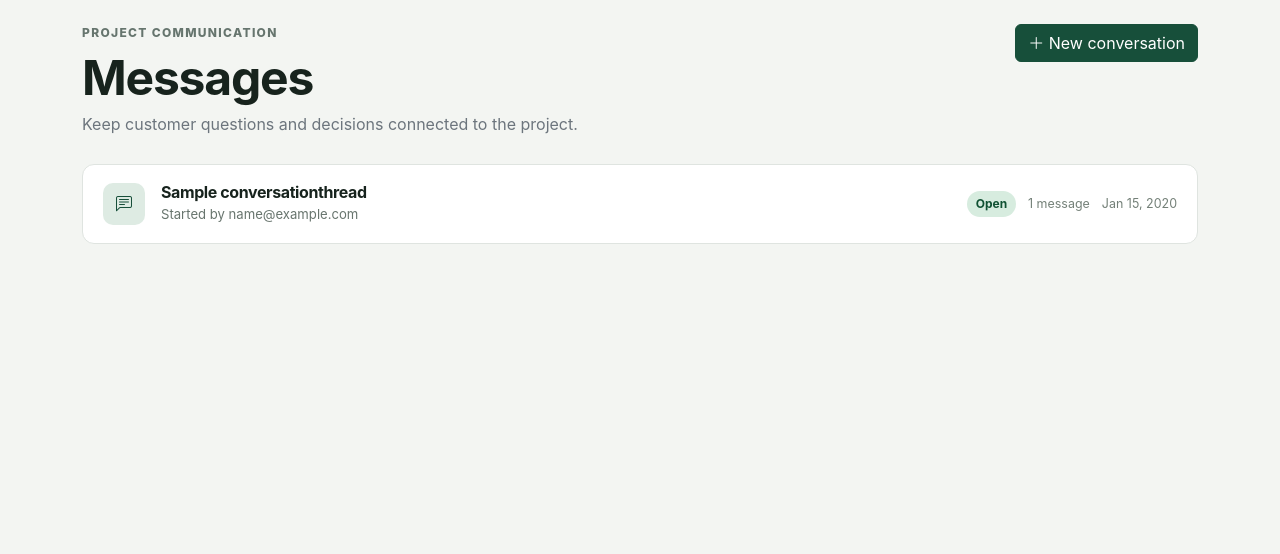
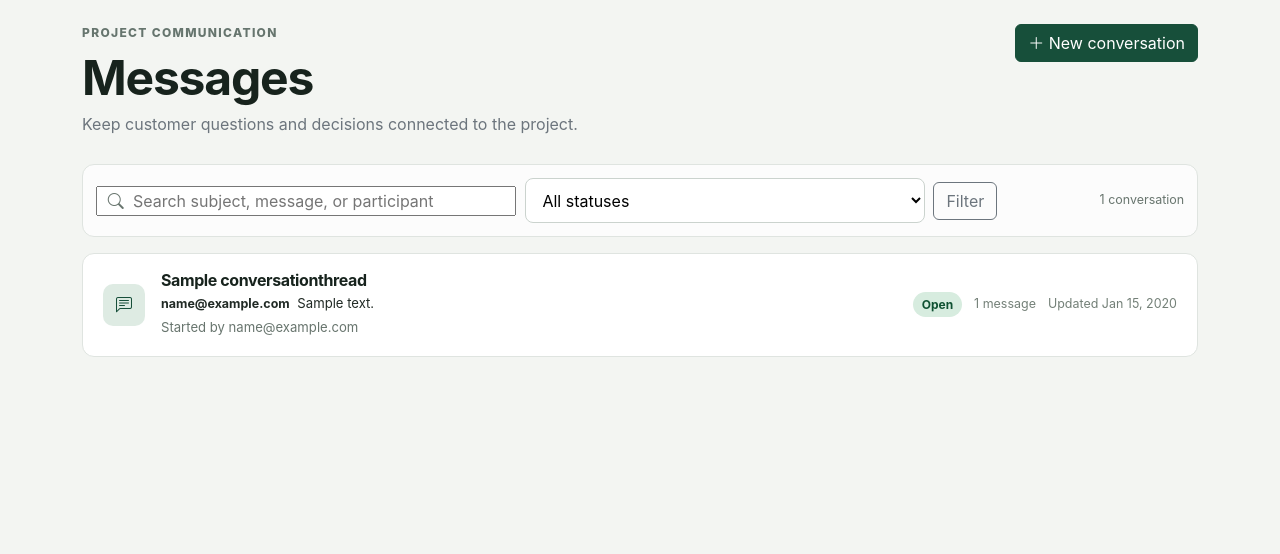
Before and after one commit to mprovost129/construction_manager, a Django app: page /projects/1/messages/ in a window 1280 px wide. Shown: the part 126-680 px from the top of the page. Run offline with Django 5.2, Linux system fonts and the light colour scheme; a user stored in the database is signed in; tables that the repository leaves empty hold one stand-in row (values such as "Sample post").

Commit message:
feat: enhance message list with search and filter functionality, improve UI for thread display

```diff
--- a/projects/templates/projects/message_list.html
+++ b/projects/templates/projects/message_list.html
@@ -14,17 +14,70 @@
     <a class="btn btn-primary" href="{% url 'projects:message_create' project.pk %}"><i class="bi bi-plus-lg"></i> New conversation</a>
 </section>
 
+<section class="project-filter-bar" aria-label="Filter conversations">
+    <form method="get" class="project-filter-form" role="search">
+        <label class="visually-hidden" for="message-search">Search conversations</label>
+        <div class="project-filter-form__search">
+            <i class="bi bi-search" aria-hidden="true"></i>
+            <input id="message-search" type="search" name="q" value="{{ message_search }}" maxlength="100" placeholder="Search subject, message, or participant">
+        </div>
+        <label class="visually-hidden" for="message-status">Conversation status</label>
+        <select id="message-status" name="status">
+            <option value="">All statuses</option>
+            {% for value, label in message_status_choices %}
+            <option value="{{ value }}"{% if message_status == value %} selected{% endif %}>{{ label }}</option>
+            {% endfor %}
+        </select>
+        <button class="btn btn-outline-secondary" type="submit">Filter</button>
+        {% if has_message_filters %}<a class="btn btn-link" href="{% url 'projects:message_list' project.pk %}">Clear</a>{% endif %}
+    </form>
+    <p>{{ page_obj.paginator.count }} conversation{{ page_obj.paginator.count|pluralize }}</p>
+</section>
+
 {% if threads %}
-<section class="thread-list">
+<section class="thread-list" aria-label="Project conversations">
     {% for thread in threads %}
     <a class="thread-row" href="{% url 'projects:message_thread' project.pk thread.pk %}">
-        <div class="thread-row__icon"><i class="bi bi-chat-left-text"></i></div>
-        <div class="thread-row__body"><h2>{{ thread.subject }}</h2><p>Started by {{ thread.created_by.email }}</p></div>
-        <div class="thread-row__meta"><span class="status-pill {% if thread.status == 'open' %}status-pill--active{% endif %}">{{ thread.get_status_display }}</span><span>{{ thread.message_count }} message{{ thread.message_count|pluralize }}</span><time>{{ thread.updated_at|date:"M j, Y" }}</time></div>
+        <div class="thread-row__icon"><i class="bi bi-chat-left-text" aria-hidden="true"></i></div>
+        <div class="thread-row__body">
+            <h2>{{ thread.subject }}</h2>
+            <p class="thread-row__preview"><strong>{{ thread.latest_message_author }}</strong> {{ thread.latest_message_body|truncatechars:125 }}</p>
+            <p>Started by {{ thread.created_by.email }}</p>
+        </div>
+        <div class="thread-row__meta">
+            <span class="status-pill {% if thread.status == 'open' %}status-pill--active{% endif %}">{{ thread.get_status_display }}</span>
+            <span>{{ thread.message_count }} message{{ thread.message_count|pluralize }}</span>
+            <time datetime="{{ thread.latest_message_at|date:'c' }}">Updated {{ thread.latest_message_at|date:"M j, Y" }}</time>
+        </div>
     </a>
     {% endfor %}
 </section>
 {% else %}
-<div class="empty-state"><i class="bi bi-chat-square-text"></i><h2>No conversations yet</h2><p>Start the first project conversation.</p><a class="btn btn-primary" href="{% url 'projects:message_create' project.pk %}">New conversation</a></div>
+<div class="empty-state">
+    <i class="bi bi-chat-square-text" aria-hidden="true"></i>
+    {% if has_message_filters %}
+    <h2>No conversations match these filters</h2>
+    <p>Try a different subject, message, participant, or status.</p>
+    <a class="btn btn-outline-secondary" href="{% url 'projects:message_list' project.pk %}">Clear filters</a>
+    {% else %}
+    <h2>No conversations yet</h2>
+    <p>Start the first project conversation.</p>
+    <a class="btn btn-primary" href="{% url 'projects:message_create' project.pk %}">New conversation</a>
+    {% endif %}
+</div>
+{% endif %}
+
+{% if page_obj.paginator.num_pages > 1 %}
+<nav class="pagination-bar" aria-label="Conversation pages">
+    <span>Page {{ page_obj.number }} of {{ page_obj.paginator.num_pages }}</span>
+    <div>
+        {% if page_obj.has_previous %}
+        <a class="btn btn-sm btn-outline-secondary" href="?{% if message_querystring %}{{ message_querystring }}&amp;{% endif %}page={{ page_obj.previous_page_number }}">Previous</a>
+        {% endif %}
+        {% if page_obj.has_next %}
+        <a class="btn btn-sm btn-outline-secondary" href="?{% if message_querystring %}{{ message_querystring }}&amp;{% endif %}page={{ page_obj.next_page_number }}">Next</a>
+        {% endif %}
+    </div>
+</nav>
 {% endif %}
 {% endblock %}
--- a/projects/views.py
+++ b/projects/views.py
@@ -1,11 +1,14 @@
 import mimetypes
+from urllib.parse import urlencode
 
 from django.contrib import messages
 from django.contrib.auth import get_user_model, login
 from django.contrib.auth.mixins import LoginRequiredMixin
 from django.core.exceptions import PermissionDenied, ValidationError
+from django.core.paginator import Paginator
 from django.db import transaction
-from django.db.models import Count, Max
+from django.db.models import Count, Max, OuterRef, Q, Subquery, Value
+from django.db.models.functions import Coalesce
 from django.http import FileResponse
 from django.shortcuts import get_object_or_404, redirect, render
 from django.urls import reverse
@@ -308,6 +311,7 @@ class ProjectActionCenterView(LoginRequiredMixin, TemplateView):
 
 class ProjectMessageListView(LoginRequiredMixin, TemplateView):
     template_name = 'projects/message_list.html'
+    paginate_by = 20
 
     def dispatch(self, request, *args, **kwargs):
         self.project = messaging_project_or_404(request.user, kwargs['pk'])
@@ -315,12 +319,60 @@ class ProjectMessageListView(LoginRequiredMixin, TemplateView):
 
     def get_context_data(self, **kwargs):
         context = super().get_context_data(**kwargs)
+        message_search = self.request.GET.get('q', '').strip()[:100]
+        requested_status = self.request.GET.get('status', '').strip()
+        message_status = (
+            requested_status
+            if requested_status in ConversationThread.Status.values
+            else ''
+        )
+        threads = self.project.conversation_threads.select_related('created_by')
+        if message_search:
+            threads = threads.filter(
+                Q(subject__icontains=message_search)
+                | Q(messages__body__icontains=message_search)
+                | Q(messages__author__email__icontains=message_search)
+                | Q(created_by__email__icontains=message_search)
+            ).distinct()
+        if message_status:
+            threads = threads.filter(status=message_status)
+
+        latest_message = ConversationMessage.objects.filter(
+            thread=OuterRef('pk')
+        ).order_by('-created_at', '-pk')
+        message_count = (
+            ConversationMessage.objects.filter(thread=OuterRef('pk'))
+            .order_by()
+            .values('thread')
+            .annotate(total=Count('pk'))
+            .values('total')
+        )
+        threads = threads.annotate(
+            message_count=Coalesce(Subquery(message_count), Value(0)),
+            latest_message_body=Subquery(latest_message.values('body')[:1]),
+            latest_message_author=Subquery(
+                latest_message.values('author__email')[:1]
+            ),
+            latest_message_at=Subquery(latest_message.values('created_at')[:1]),
+        ).order_by('-updated_at', '-pk')
+        page_obj = Paginator(threads, self.paginate_by).get_page(
+            self.request.GET.get('page')
+        )
+        query_params = {}
+        if message_search:
+            query_params['q'] = message_search
+        if message_status:
+            query_params['status'] = message_status
         context.update(
             {
                 'project': self.project,
-                'threads': self.project.conversation_threads.select_related(
-                    'created_by'
-                ).annotate(message_count=Count('messages')),
+                'threads': page_obj.object_list,
+                'page_obj': page_obj,
+                'message_search': message_search,
+                'message_status': message_status,
+                'message_status_choices': ConversationThread.Status.choices,
+                'has_message_filters': bool(message_search or message_status),
+                'message_querystring': urlencode(query_params),
                 'can_manage_project': can_manage_project(
                     self.request.user, self.project
                 ),
--- a/static/css/main.css
+++ b/static/css/main.css
@@ -674,7 +674,12 @@ input:focus {
     text-decoration: none;
 }
 
-.thread-row:hover { border-color: #aabbb2; color: inherit; }
+.thread-row:hover,
+.thread-row:focus-visible {
+    border-color: #8da197;
+    color: inherit;
+    box-shadow: 0 6px 18px rgba(28, 59, 45, 0.08);
+}
 
 .thread-row__icon {
     display: grid;
@@ -688,6 +693,16 @@ input:focus {
 
 .thread-row__body h2 { margin: 0 0 0.2rem; font-size: 1rem; }
 .thread-row__body p { margin: 0; color: var(--color-muted); font-size: 0.82rem; }
+
+.thread-row__body .thread-row__preview {
+    overflow: hidden;
+    margin-bottom: 0.3rem;
+    color: var(--color-text);
+    text-overflow: ellipsis;
+    white-space: nowrap;
+}
+
+.thread-row__preview strong { margin-right: 0.25rem; font-size: 0.78rem; }
 
 .thread-row__meta {
     display: flex;
```
Also changed, not shown: docs/buildertrend_client_interview_open_questions.md (+3 -3 lines), projects/tests/test_messaging.py (+95 -4 lines).
